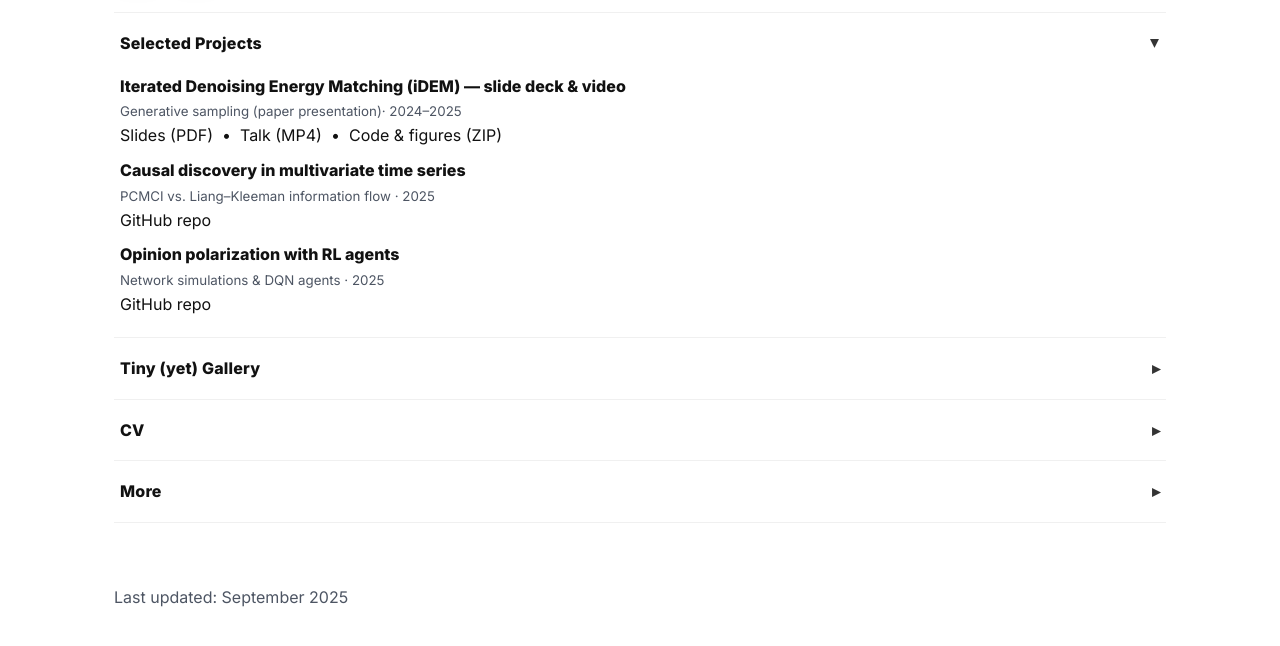
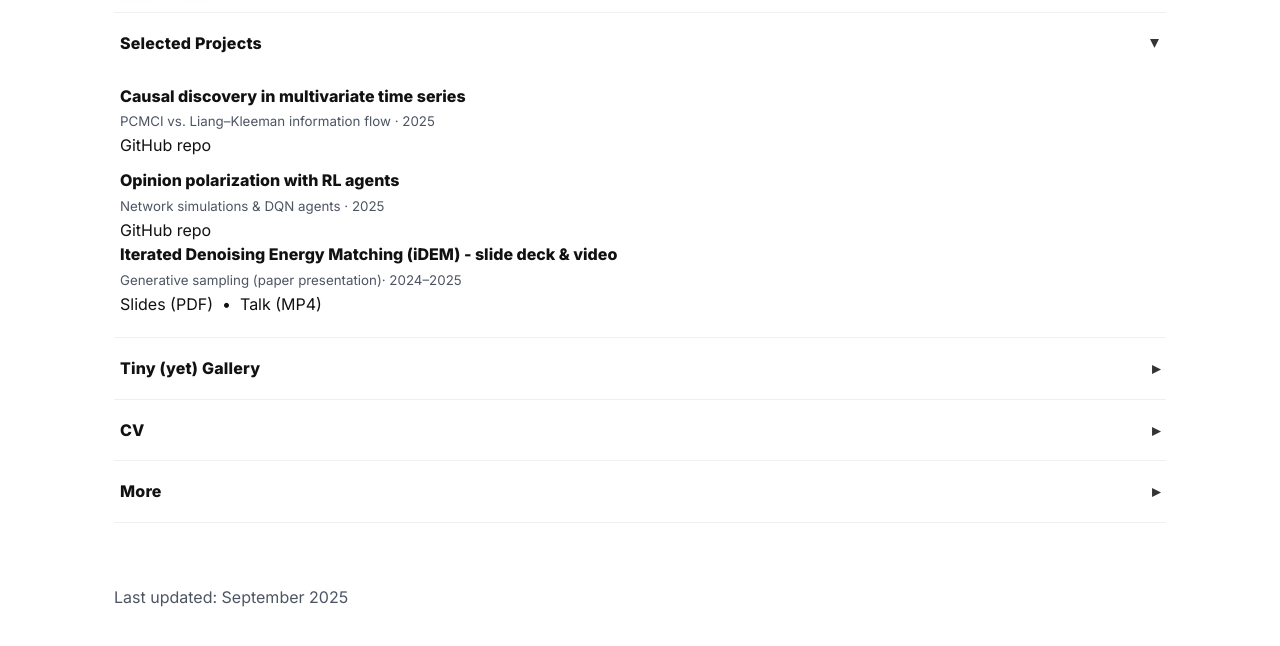
Before and after one commit to chivintar/chivintar.github.io, a plain HTML site: page index.html in a window 1280 px wide. Both pictures are taken after a click on the link "Projects". Shown: the part 364-1010 px from the top of the page. Drawn offline with Linux system fonts and the light colour scheme.

Commit message:
added content

```diff
--- a/index.html
+++ b/index.html
@@ -148,15 +148,6 @@
         <summary><span class="label">Selected Projects</span><span class="chev">▸</span></summary>
         <div class="content">
           <div class="list">
-            <div class="item" style="padding:0">
-              <strong>Iterated Denoising Energy Matching (iDEM) — slide deck & video</strong><br/>
-              <small class="muted">Generative sampling (paper presentation)· 2024–2025</small><br/>
-              <a href="./assets/idem_presentation.pdf" target="_blank" rel="noopener">Slides (PDF)</a>
-              &nbsp;•&nbsp;
-              <a href="./assets/idem_presentation.mp4" target="_blank" rel="noopener">Talk (MP4)</a>
-              &nbsp;•&nbsp;
-              <a href="./assets/idem_materials.zip" target="_blank" rel="noopener">Code & figures (ZIP)</a>
-            </div>
             <div class="item" style="padding:0; margin-top:10px">
               <strong>Causal discovery in multivariate time series</strong><br/>
               <small class="muted">PCMCI vs. Liang–Kleeman information flow · 2025</small><br/>
@@ -166,6 +157,13 @@
               <strong>Opinion polarization with RL agents</strong><br/>
               <small class="muted">Network simulations & DQN agents · 2025</small><br/>
               <a href="https://github.com/chivintar/reducing-polarization" target="_blank" rel="noopener">GitHub repo</a>
+            </div>
+            <div class="item" style="padding:0">
+              <strong>Iterated Denoising Energy Matching (iDEM) - slide deck & video</strong><br/>
+              <small class="muted">Generative sampling (paper presentation)· 2024–2025</small><br/>
+              <a href="./assets/GenAI_course/GenAI-paper-presentation_compressed.pdf" target="_blank" rel="noopener">Slides (PDF)</a>
+              &nbsp;•&nbsp;
+              <a href="./assets//GenAI_course/GenAI-paper-presentation-2compressed.mp4" target="_blank" rel="noopener">Talk (MP4)</a>
             </div>
           </div>
         </div>
```
